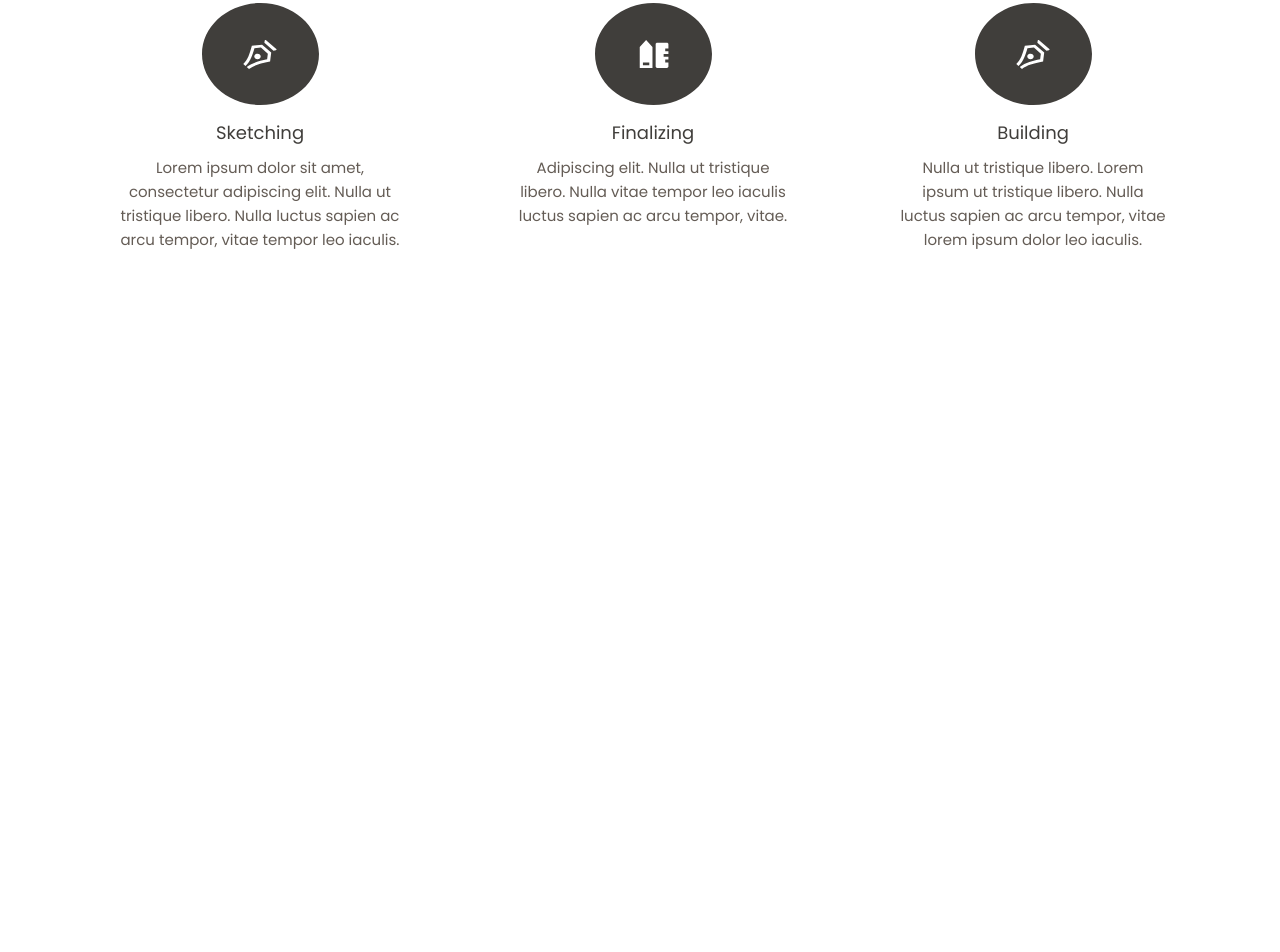
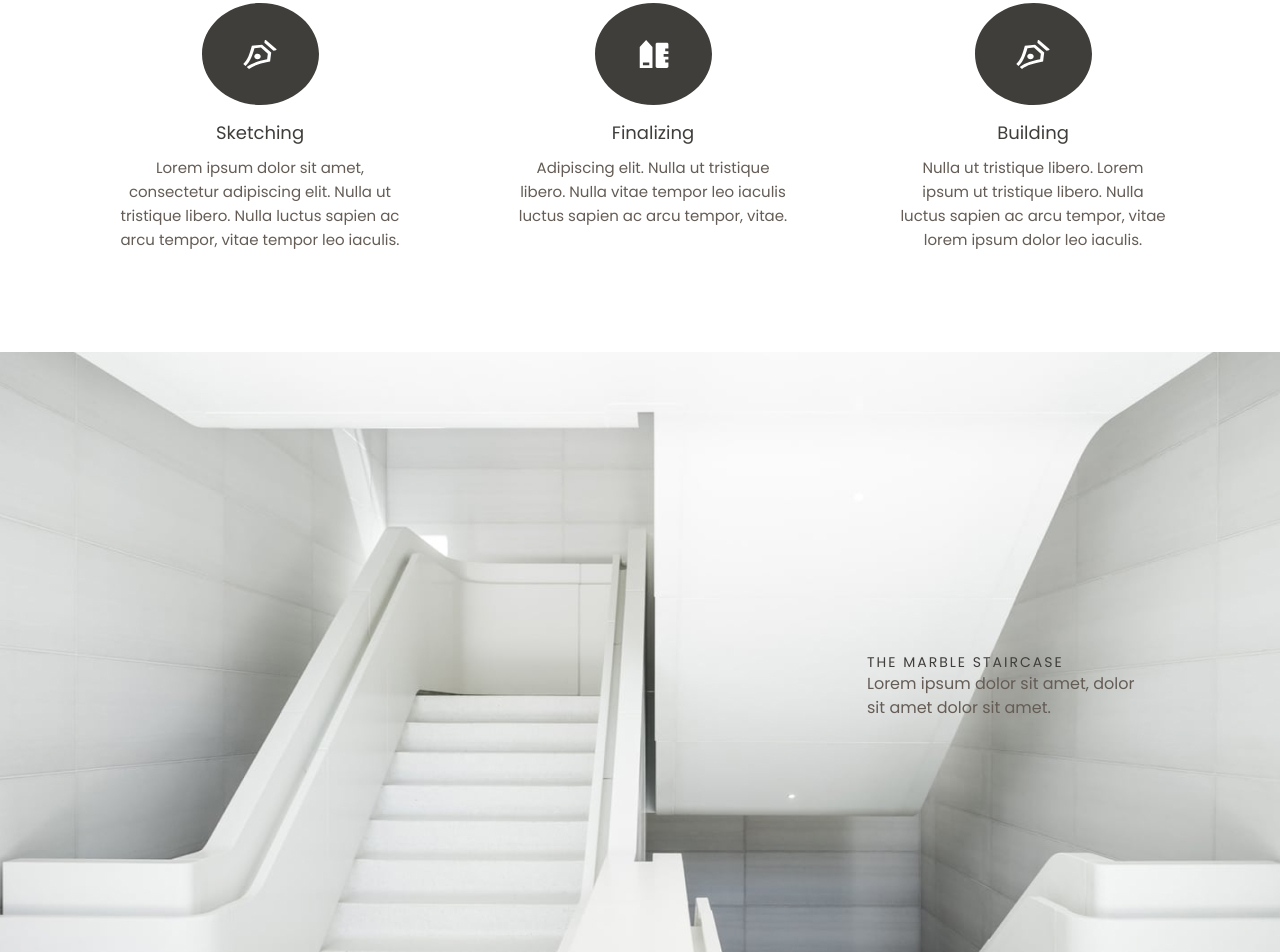
Before and after one commit to Daniil-gavrilooov/wishbone, a plain HTML site: page app/index.html in a window 1280 px wide. Shown: the part 2357-3309 px from the top of the page. Before the commit the page ends 2709 px from the top, so only its background shows below. Drawn offline with Linux system fonts and the light colour scheme.

Commit message:
add section (design__two)

```diff
--- a/app/index.html
+++ b/app/index.html
@@ -183,6 +183,18 @@
                 </div>
             </div>
         </section>
+
+        <section class="design design__two">
+            <div class="design__content">
+                <h6 class="design__title">
+                    The marble staircase
+                </h6>
+
+                <p class="design__description">
+                    Lorem ipsum dolor sit amet, dolor sit amet dolor sit amet.
+                </p>
+            </div>
+        </section>
     </main>
 
     <script src="js/main.min.js"></script>
--- a/app/scss/_design.scss
+++ b/app/scss/_design.scss
@@ -24,3 +24,7 @@
         max-width: 285px;
     }
 }
+
+.design__two{
+    background-image: url(../images/design__img\ 2.jpg);
+}
```
Also changed, not shown: app/css/style.min.css, app/images/design__img 2.jpg (added).
